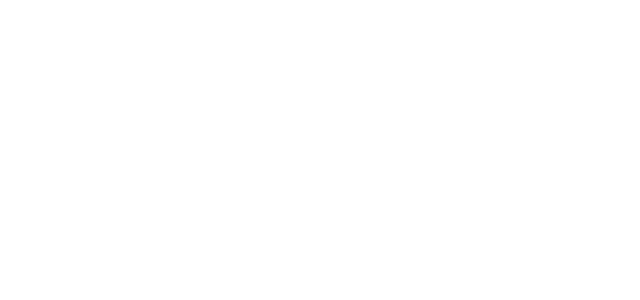
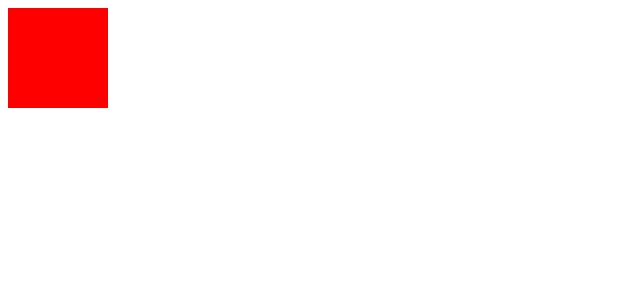
Before and after one commit to RishabhSingh12/machine-coding-questions, a React (Vite) app in the folder react-multiselect-dropdown/: page / in a window 1280 px wide. Shown: the top 300 px of the page, without its empty margins (0-640 px from the left). Built offline with nearby package versions, Linux system fonts and the light colour scheme.

Commit message:
Added initial logic for the select component

```diff
--- a/react-multiselect-dropdown/src/App.tsx
+++ b/react-multiselect-dropdown/src/App.tsx
@@ -1,8 +1,12 @@
-import { useState } from "react";
 import "./App.css";
+import { Select } from "./components/Select";
 
 function App() {
-  return <></>;
+  return (
+    <>
+      <Select />
+    </>
+  );
 }
 
 export default App;
--- /dev/null
+++ b/react-multiselect-dropdown/src/components/Select.tsx
@@ -0,0 +1,16 @@
+import styles from "./select.module.css";
+
+type SelectOption = {
+  value: string;
+  label: string;
+};
+
+type SelectProps = {
+  value?: SelectOption;
+  onChange: (value: SelectOption | undefined) => void;
+  options: SelectOption[];
+};
+
+export function Select({ value, onChange, options }: SelectProps) {
+  return <div className={styles.container}>{value}</div>;
+}
--- /dev/null
+++ b/react-multiselect-dropdown/src/components/select.module.css
@@ -0,0 +1,5 @@
+.container {
+  background: red;
+  width: 100px;
+  height: 100px;
+}
```
